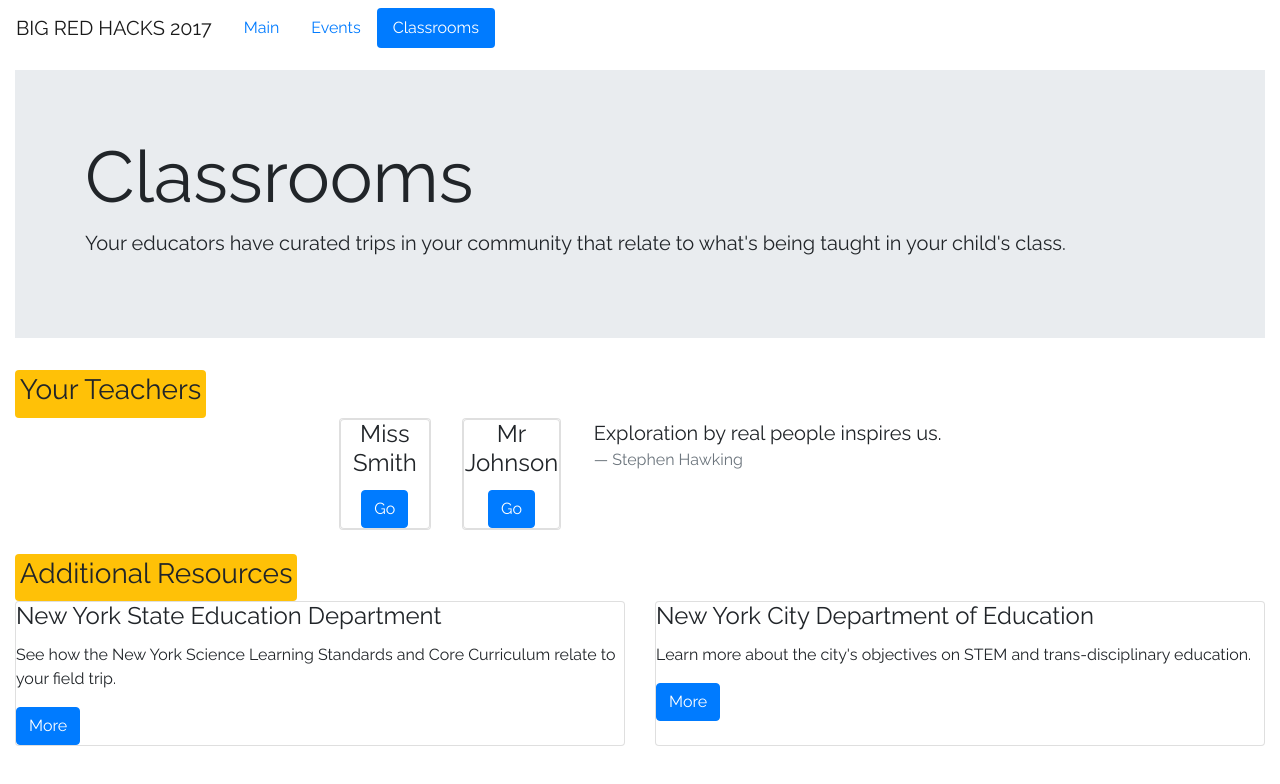
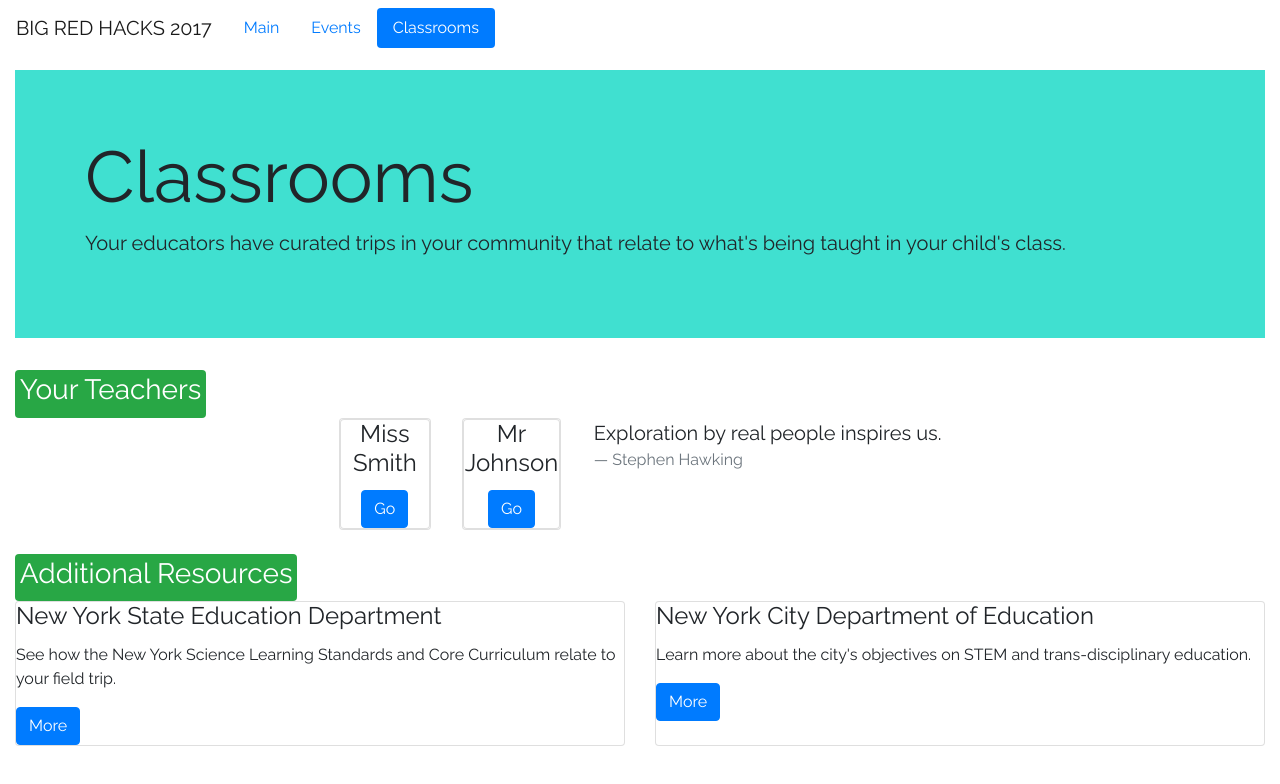
Before and after one commit to Diane27/big-red-hacks-2017, a React (Create React App) app: page /classroom in a window 1280 px wide. Shown: the top 784 px of the page. Built offline with nearby package versions, Linux system fonts and the light colour scheme.

Commit message:
add colors to jumbotrons

```diff
--- a/src/components/classroom/all_classrooms.js
+++ b/src/components/classroom/all_classrooms.js
@@ -31,13 +31,13 @@ class AllClassrooms extends Component{
         })
         return(
         <div>
-            <div className="jumbotron jumbotron-fluid">
+            <div className="jumbotron jumbotron-fluid" style={{"background-color": "turquoise"}}>
             <div className="container">
                 <h1 className="display-3">Classrooms</h1>
                 <p className="lead">Your educators have curated trips in your community that relate to what's being taught in your child's class.</p>
             </div>
             </div>
-            <span className="badge badge-warning"><h3>Your Teachers</h3></span>
+            <span className="badge badge-success"><h3>Your Teachers</h3></span>
 
 
             <div style={{'display' : 'flex', 'flex-direction': 'col',
@@ -53,7 +53,7 @@ class AllClassrooms extends Component{
 
             </div>
 <br />
-<span className="badge badge-warning"><h3>Additional Resources</h3></span>
+<span className="badge badge-success"><h3>Additional Resources</h3></span>
 <br />
             <div className="card-deck">
 <div className="card">
--- a/src/components/events/all_events.js
+++ b/src/components/events/all_events.js
@@ -67,7 +67,7 @@ class AllEvents extends Component{
 
         return(
         <div>
-            <div className="jumbotron jumbotron-fluid">
+            <div className="jumbotron jumbotron-fluid" style={{"background-color": "orange"}}>
               <div className="container">
                 <h1 className="display-3">All Events</h1>
                 <p className="lead">Experience your city! Here are all the educational opportunities available for you to peruse.</p>
```
